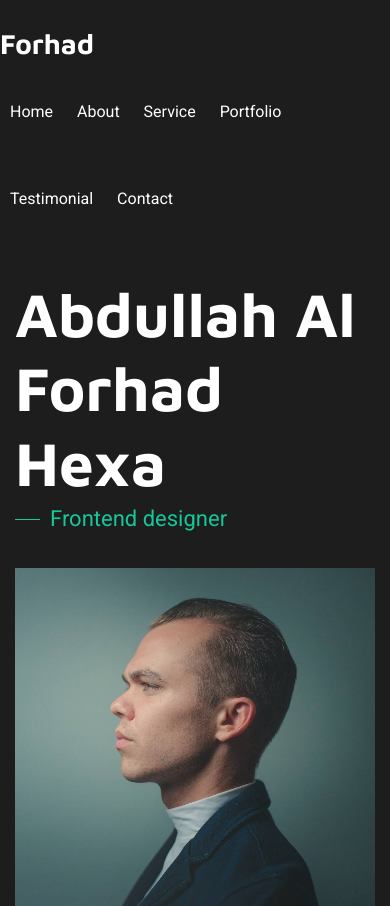
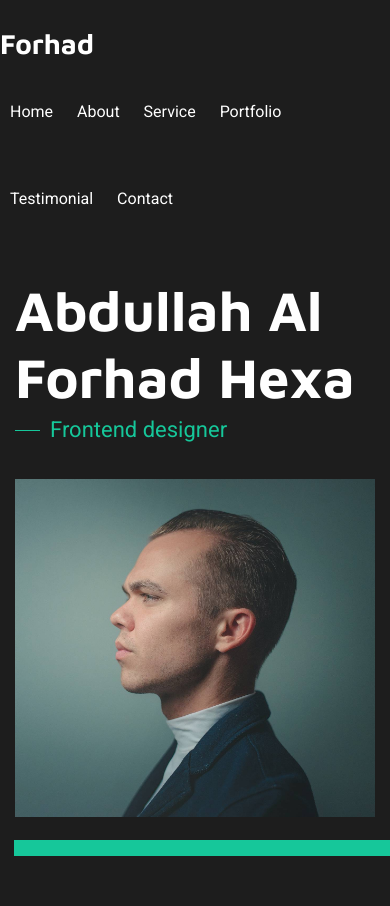
Before and after one commit to forhadhexa/my-portfolio, a plain HTML site: page index.html in a window 390 px wide. Shown: the top 906 px of the page. Drawn offline with Linux system fonts and the light colour scheme.

Commit message:
title font size decrease

```diff
--- a/assets/css/responsive.css
+++ b/assets/css/responsive.css
@@ -17,3 +17,9 @@
         padding: 15px;
     }
 }
+
+@media (max-width: 575px) {
+    .hero-section .name {
+        font-size: 56px;
+    }
+}
```
